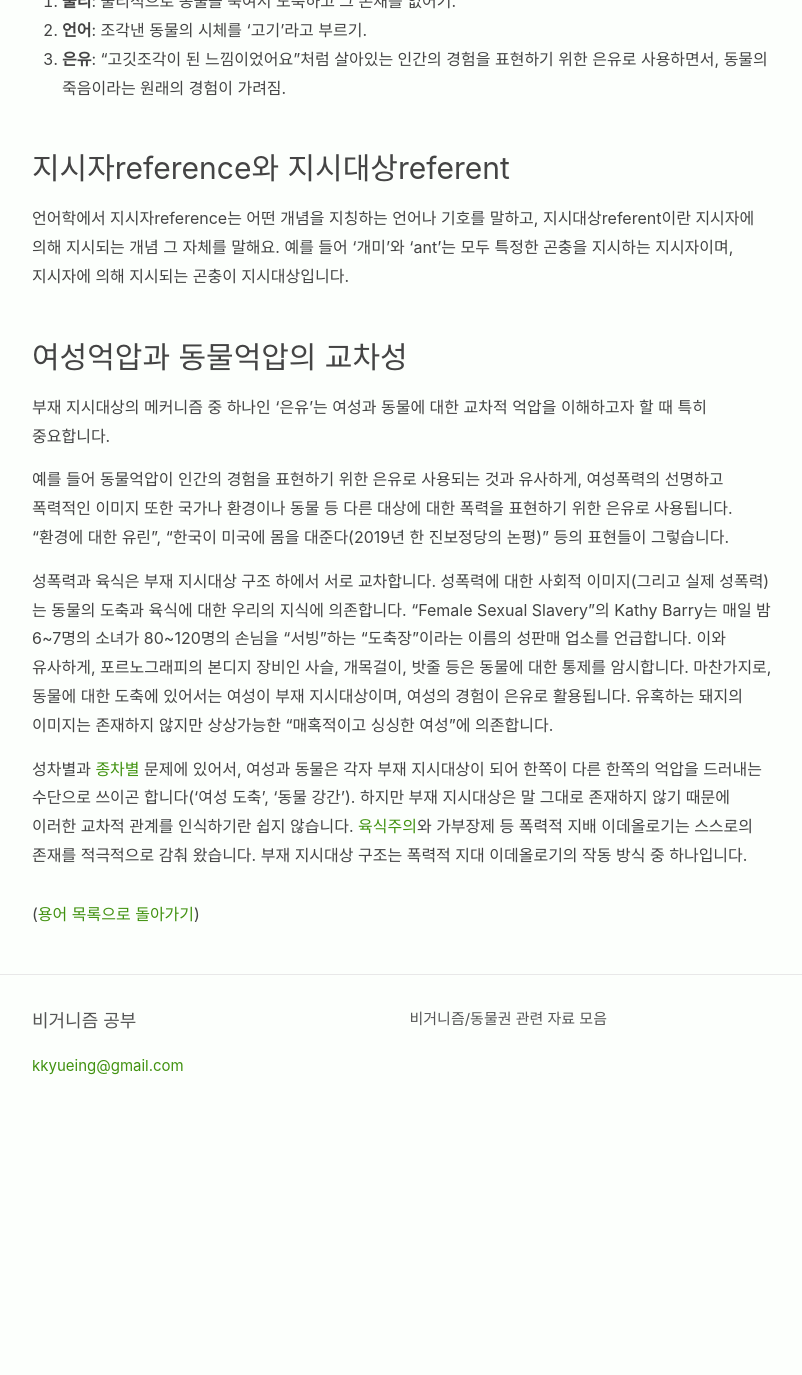
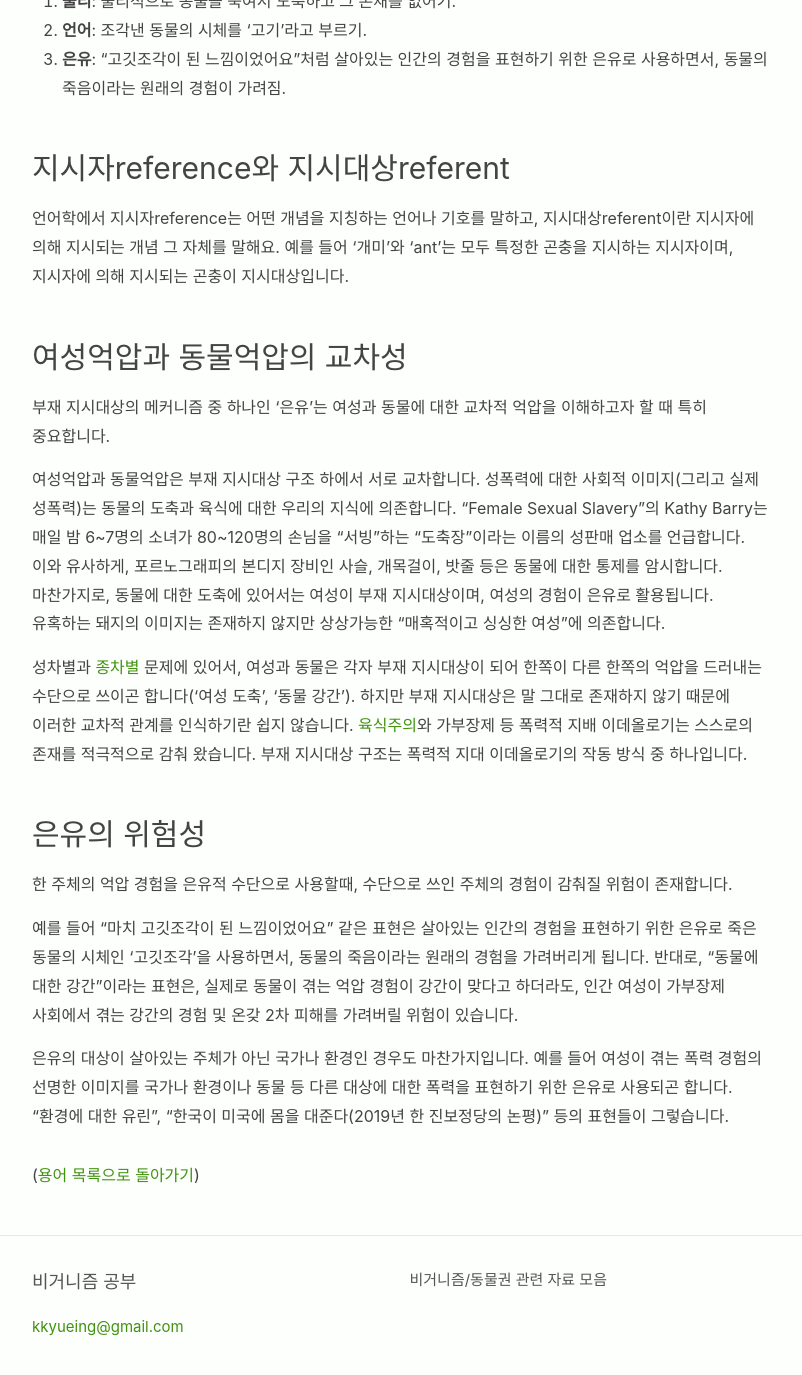
Before and after one commit to veganstudies/veganstudies.github.io, a Jekyll site: the page built from _terms/absent-referent.md, in a window 1280 px wide and 1400 px high, scrolled down 703 px. Shown: the top 1375 px of the window, without its empty margins (238-1040 px from the left). Built offline with Jekyll 4.4.1, drawn with Linux system fonts in a browser that asks for light colours; before the commit the page ends 1842 px from its top, so only the background shows below that.

Commit message:
Update absent-referent.md

```diff
--- a/_terms/absent-referent.md
+++ b/_terms/absent-referent.md
@@ -24,8 +24,14 @@ title: "부재 지시대상absent referent"
 
 부재 지시대상의 메커니즘 중 하나인 '은유'는 여성과 동물에 대한 교차적 억압을 이해하고자 할 때 특히 중요합니다.
 
-예를 들어 동물억압이 인간의 경험을 표현하기 위한 은유로 사용되는 것과 유사하게, 여성폭력의 선명하고 폭력적인 이미지 또한 국가나 환경이나 동물 등 다른 대상에 대한 폭력을 표현하기 위한 은유로 사용됩니다. "환경에 대한 유린", "한국이 미국에 몸을 대준다(2019년 한 진보정당의 논평)" 등의 표현들이 그렇습니다.
-
-성폭력과 육식은 부재 지시대상 구조 하에서 서로 교차합니다. 성폭력에 대한 사회적 이미지(그리고 실제 성폭력)는 동물의 도축과 육식에 대한 우리의 지식에 의존합니다. "Female Sexual Slavery"의 Kathy Barry는 매일 밤 6~7명의 소녀가 80~120명의 손님을 "서빙"하는 "도축장"이라는 이름의 성판매 업소를 언급합니다. 이와 유사하게, 포르노그래피의 본디지 장비인 사슬, 개목걸이, 밧줄 등은 동물에 대한 통제를 암시합니다. 마찬가지로, 동물에 대한 도축에 있어서는 여성이 부재 지시대상이며, 여성의 경험이 은유로 활용됩니다. 유혹하는 돼지의 이미지는 존재하지 않지만 상상가능한 "매혹적이고 싱싱한 여성"에 의존합니다.
+여성억압과 동물억압은 부재 지시대상 구조 하에서 서로 교차합니다. 성폭력에 대한 사회적 이미지(그리고 실제 성폭력)는 동물의 도축과 육식에 대한 우리의 지식에 의존합니다. "Female Sexual Slavery"의 Kathy Barry는 매일 밤 6~7명의 소녀가 80~120명의 손님을 "서빙"하는 "도축장"이라는 이름의 성판매 업소를 언급합니다. 이와 유사하게, 포르노그래피의 본디지 장비인 사슬, 개목걸이, 밧줄 등은 동물에 대한 통제를 암시합니다. 마찬가지로, 동물에 대한 도축에 있어서는 여성이 부재 지시대상이며, 여성의 경험이 은유로 활용됩니다. 유혹하는 돼지의 이미지는 존재하지 않지만 상상가능한 "매혹적이고 싱싱한 여성"에 의존합니다.
 
 성차별과 [종차별](/terms/speciesism.html) 문제에 있어서, 여성과 동물은 각자 부재 지시대상이 되어 한쪽이 다른 한쪽의 억압을 드러내는 수단으로 쓰이곤 합니다('여성 도축', '동물 강간'). 하지만 부재 지시대상은 말 그대로 존재하지 않기 때문에 이러한 교차적 관계를 인식하기란 쉽지 않습니다. [육식주의](/terms/carnism.html)와 가부장제 등 폭력적 지배 이데올로기는 스스로의 존재를 적극적으로 감춰 왔습니다. 부재 지시대상 구조는 폭력적 지대 이데올로기의 작동 방식 중 하나입니다.
+
+## 은유의 위험성
+
+한 주체의 억압 경험을 은유적 수단으로 사용할때, 수단으로 쓰인 주체의 경험이 감춰질 위험이 존재합니다.
+
+예를 들어 "마치 고깃조각이 된 느낌이었어요" 같은 표현은 살아있는 인간의 경험을 표현하기 위한 은유로 죽은 동물의 시체인 '고깃조각'을 사용하면서, 동물의 죽음이라는 원래의 경험을 가려버리게 됩니다. 반대로, "동물에 대한 강간"이라는 표현은, 실제로 동물이 겪는 억압 경험이 강간이 맞다고 하더라도, 인간 여성이 가부장제 사회에서 겪는 강간의 경험 및 온갖 2차 피해를 가려버릴 위험이 있습니다.
+
+은유의 대상이 살아있는 주체가 아닌 국가나 환경인 경우도 마찬가지입니다. 예를 들어 여성이 겪는 폭력 경험의 선명한 이미지를 국가나 환경이나 동물 등 다른 대상에 대한 폭력을 표현하기 위한 은유로 사용되곤 합니다. "환경에 대한 유린", "한국이 미국에 몸을 대준다(2019년 한 진보정당의 논평)" 등의 표현들이 그렇습니다.
```
